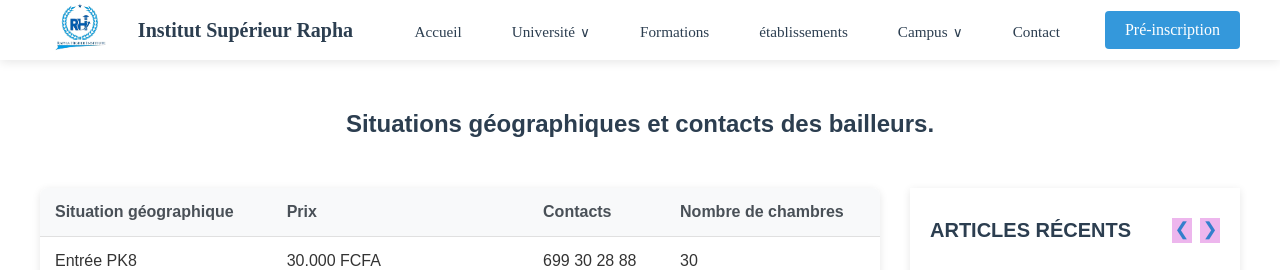
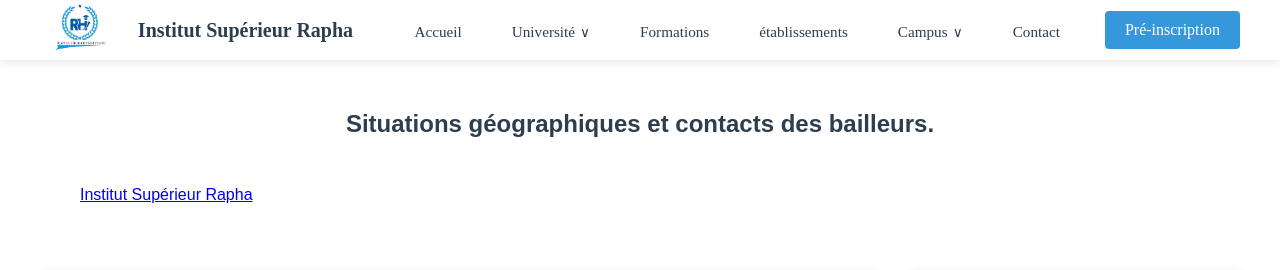
Before and after one commit to djufomene/raphainstitut, a React (Vite) app: page /Logement in a window 1280 px wide. Shown: the top 270 px of the page. Built offline with nearby package versions, Linux system fonts and the light colour scheme.

Commit message:
modification sur navbar.sccs

```diff
--- a/index.html
+++ b/index.html
@@ -11,5 +11,12 @@
   <body>
     <div id="root"></div>
     <script type="module" src="/src/main.jsx"></script>
+
+    <!-- Facebook SDK -->
+    <div id="fb-root"></div>
+    <script async defer crossorigin="anonymous"
+      src="https://connect.facebook.net/fr_FR/sdk.js#xfbml=1&version=v17.0"
+      nonce="abc123">
+    </script>
   </body>
 </html>
--- a/src/Pages/Logement.jsx
+++ b/src/Pages/Logement.jsx
@@ -2,7 +2,7 @@
 import Slider from "react-slick";
 import { Link } from "react-router-dom";
 import "../styles/Logement.scss";
-
+import FacebookFeed from "../components/FacebookFeed";
 const actualites = [
     {
       id: "1",
@@ -84,7 +84,9 @@
   return (
     <div className="tableau-contacts-container">
       <h1>Situations géographiques et contacts des bailleurs.</h1>
-
+<div className="facebook-section">
+        <FacebookFeed />
+      </div>
       <div className="content-layout">
         {/* Tableau des bailleurs */}
         <div className="table-section">
--- /dev/null
+++ b/src/components/FacebookFeed.jsx
@@ -0,0 +1,39 @@
+// src/components/FacebookFeed.jsx
+import { useEffect } from "react";
+import "../styles/FacebookFeed.scss";
+
+const FacebookFeed = () => {
+  useEffect(() => {
+    // Si le SDK est chargé, on "parse" pour afficher le plugin
+    if (window.FB) {
+      window.FB.XFBML.parse();
+    }
+  }, []);
+
+  return (
+    <div className="facebook-feed">
+      <div
+        className="fb-page"
+        data-href="https://www.facebook.com/InstitutSuperieurRapha"
+        data-tabs="timeline"
+        data-width=""
+        data-height="600"
+        data-small-header="false"
+        data-adapt-container-width="true"
+        data-hide-cover="false"
+        data-show-facepile="true"
+      >
+        <blockquote
+          cite="https://www.facebook.com/InstitutSuperieurRapha"
+          className="fb-xfbml-parse-ignore"
+        >
+          <a href="https://www.facebook.com/InstitutSuperieurRapha">
+            Institut Supérieur Rapha
+          </a>
+        </blockquote>
+      </div>
+    </div>
+  );
+};
+
+export default FacebookFeed;
--- /dev/null
+++ b/src/styles/FacebookFeed.scss
@@ -0,0 +1,8 @@
+.facebook-feed {
+  margin-top: 2rem;
+
+  .fb-page {
+    border: none;
+    overflow: hidden;
+  }
+}
--- a/src/styles/Navbar.scss
+++ b/src/styles/Navbar.scss
@@ -346,6 +346,6 @@
  @media (max-width: 420px) {
       .navbar__title {
         font-size:17px ;
-
+      margin-left: -10px;
       }
     }
```
